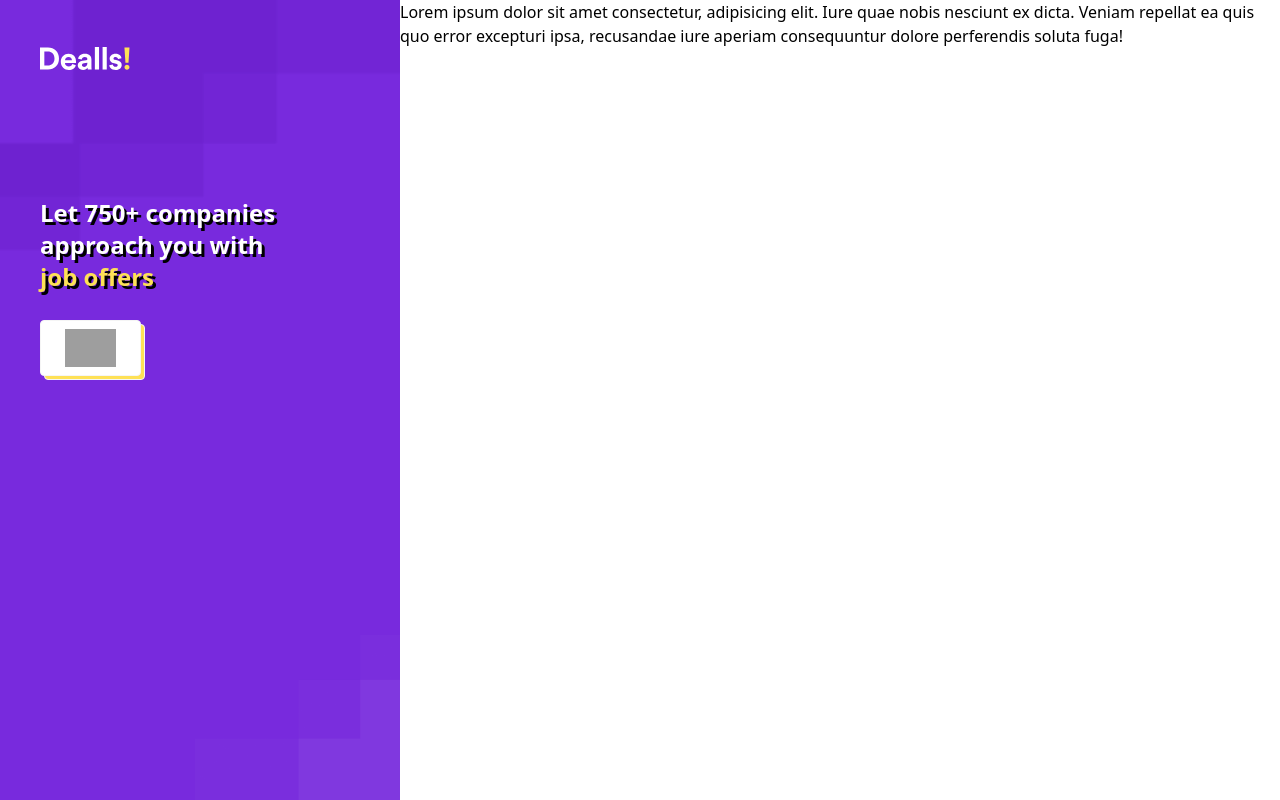
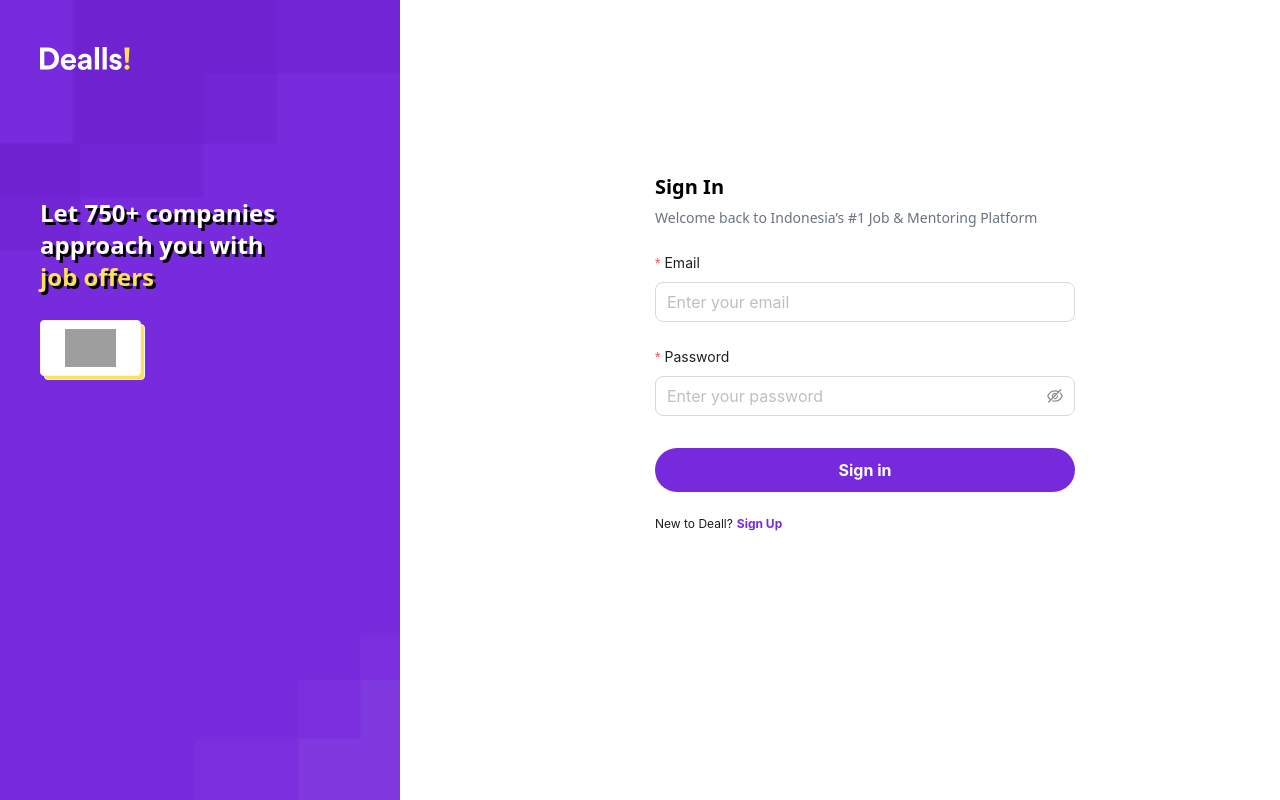
Before and after one commit to lazlanrafar/assigment-frontend-datacakra, a React (Vite) app: page / in a window 1280 px wide. Built offline with nearby package versions, Linux system fonts and the light colour scheme; grey boxes are pictures that could not be loaded.

Commit message:
slicing sign in

```diff
--- a/package.json
+++ b/package.json
@@ -10,7 +10,9 @@
     "preview": "vite preview"
   },
   "dependencies": {
+    "@ant-design/icons": "^5.2.6",
     "@types/axios": "^0.14.0",
+    "antd": "^5.10.3",
     "axios": "^1.6.0",
     "react": "^18.2.0",
     "react-dom": "^18.2.0",
--- a/src/pages/auth/login.tsx
+++ b/src/pages/auth/login.tsx
@@ -1,12 +1,65 @@
+import { Button, Form, Input } from "antd";
 import LayoutAuth from "../../layouts/auth.layout";
 
 export default function LoginPage() {
+  type FieldType = {
+    email?: string;
+    password?: string;
+  };
+
+  const onFinish = (values: FieldType) => {
+    console.log("Success:", values);
+  };
+
   return (
     <LayoutAuth>
-      <p>
-        Lorem ipsum dolor sit amet consectetur, adipisicing elit. Iure quae nobis nesciunt ex dicta. Veniam repellat ea
-        quis quo error excepturi ipsa, recusandae iure aperiam consequuntur dolore perferendis soluta fuga!
-      </p>
+      <div id="form-section" className="mx-auto max-h-screen w-full max-w-[1080px] overflow-y-auto">
+        <div className="h-full min-h-screen bg-white md:pl-[50px] md:pt-[44px]">
+          <div className="flex justify-center">
+            <div className="mb-8 mt-[50px] w-full max-w-[420px] px-5 leading-tight md:mt-[130px] md:px-0">
+              <h1 className="w-full text-xl font-bold leading-[130%]">Sign In</h1>
+              <div className="mt-2 text-xs leading-[130%] font-light text-gray-500 md:text-sm">
+                Welcome back to Indonesia’s #1 Job &amp; Mentoring Platform
+              </div>
+              <div className="mt-6 rounded-xl">
+                <Form layout="vertical" initialValues={{ remember: true }} onFinish={onFinish}>
+                  <Form.Item<FieldType>
+                    name="email"
+                    label="Email"
+                    rules={[{ required: true, message: "Please input your email address!" }]}
+                  >
+                    <Input size="large" placeholder="Enter your email" />
+                  </Form.Item>
+                  <Form.Item<FieldType>
+                    name="password"
+                    label="Password"
+                    rules={[{ required: true, message: "Please input your password!" }]}
+                  >
+                    <Input.Password size="large" placeholder="Enter your password" />
+                  </Form.Item>
+                  <Form.Item>
+                    <Button
+                      htmlType="submit"
+                      className="flex h-[44px] items-center justify-center opacity-90 hover:opacity-100 bg-[#6913D8] text-white hover:bg-[#F4F2FF] hover:text-[#6913D8] focus:bg-[#6913D8] focus:text-white rounded-full text-[16px] border-none mt-2 w-full !text-xs font-bold md:!h-[44px] md:!text-base"
+                    >
+                      Sign in
+                    </Button>
+                  </Form.Item>
+
+                  <div className="mt-4 flex w-full items-center justify-center md:mt-6 md:justify-start">
+                    <p className="flex items-center text-xs text-[#1a1a1a]">
+                      New to Deall?{" "}
+                      <a className="ml-1 text-xs font-bold text-primary" href="/sign-up?returnUrl=%2F">
+                        Sign Up
+                      </a>
+                    </p>
+                  </div>
+                </Form>
+              </div>
+            </div>
+          </div>
+        </div>
+      </div>
     </LayoutAuth>
   );
 }
```
Also changed, not shown: 1 other file (tests, documents, lock files or other folders).
